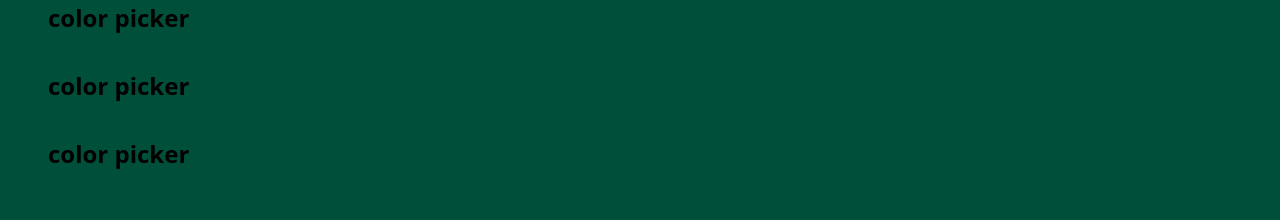
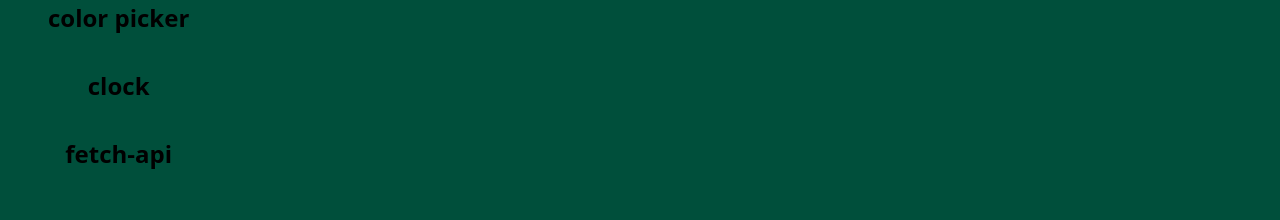
Before and after one commit to mohammeddkhaled/sdhub-portfolio, a website: page index.html in a window 1280 px wide. Shown: the part 546-766 px from the top of the page. Drawn offline with Linux system fonts and the light colour scheme.

Commit message:
added completed project to project section

```diff
--- a/index.html
+++ b/index.html
@@ -48,8 +48,8 @@
       <div>
         <ul class=" inline-block justify-center items-center" >
           <li class="font-bold text-2xl ml-10  p-2 mb-5 rounded-2xl flex justify-center  hover:shadow-2xl hover:border  transform transition-all  hover:-translate-x-1 "><a href="/color-picker">color picker</a></li>
-          <li class="font-bold text-2xl ml-10  p-2 mb-5 rounded-2xl flex justify-center  hover:shadow-2xl hover:border  transform transition-all  hover:-translate-x-1 "><a href="/color-picker">color picker</a></li>
-          <li class="font-bold text-2xl ml-10  p-2 mb-5 rounded-2xl flex justify-center  hover:shadow-2xl hover:border  transform transition-all  hover:-translate-x-1 "><a href="/color-picker">color picker</a></li>
+          <li class="font-bold text-2xl ml-10  p-2 mb-5 rounded-2xl flex justify-center  hover:shadow-2xl hover:border  transform transition-all  hover:-translate-x-1 "><a href="/clock">clock</a></li>
+          <li class="font-bold text-2xl ml-10  p-2 mb-5 rounded-2xl flex justify-center  hover:shadow-2xl hover:border  transform transition-all  hover:-translate-x-1 "><a href="/fetch-api">fetch-api</a></li>
         </ul>
       </div>
 
```
